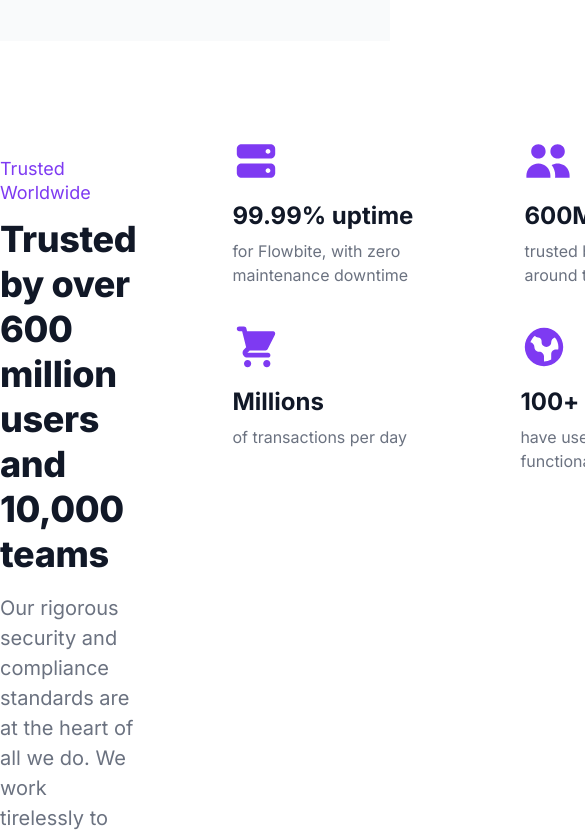
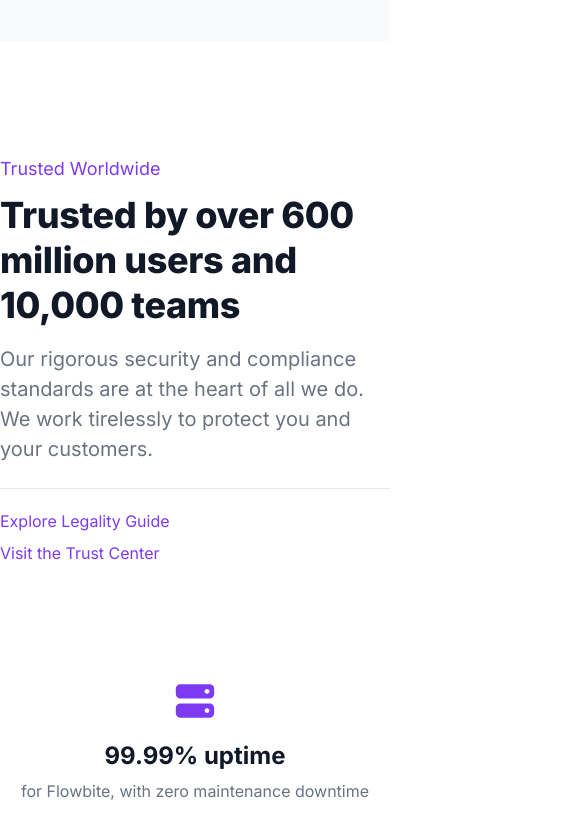
Before and after one commit to piotrfijol/landwind-landing-page, a React (Vite) app: page / in a window 390 px wide. Shown: the part 4580-5419 px from the top of the page, 585 px wide, since content can reach past the window. Built offline with nearby package versions, Linux system fonts and the light colour scheme.

Commit message:
Make SocialProof section fully responsive

```diff
--- a/src/components/Sections/SocialProof.jsx
+++ b/src/components/Sections/SocialProof.jsx
@@ -10,7 +10,7 @@ import { StatCard } from '../StatCard';
 export const SocialProof = () => {
   return (
     <div className="bg-white py-24">
-        <div className="container mx-auto flex gap-x-24">
+        <div className="container mx-auto flex flex-col lg:flex-row gap-y-24 gap-x-24">
 
             {/* Left content */}
             <div className="py-5">
@@ -26,18 +26,18 @@ export const SocialProof = () => {
 
             {/* Right content */}
             <div className="flex flex-col gap-y-9">
-                <div className="flex gap-x-9">
+                <div className="flex flex-col md:flex-row gap-8 text-center md:text-left">
 
-                    <StatCard>
-                        <StatCard.Icon>
+                    <StatCard className="flex-1">
+                        <StatCard.Icon className="max-md:mx-auto">
                             <img src={ServersIcon} />
                         </StatCard.Icon>
                         <StatCard.Title>99.99% uptime</StatCard.Title>
                         <StatCard.Description>for Flowbite, with zero maintenance downtime</StatCard.Description>
                     </StatCard>
 
-                    <StatCard>
-                        <StatCard.Icon>
+                    <StatCard className="flex-1">
+                        <StatCard.Icon className="max-md:mx-auto">
                             <img src={PeopleIcon} />
                         </StatCard.Icon>
                         <StatCard.Title>600M+ Users</StatCard.Title>
@@ -46,18 +46,18 @@ export const SocialProof = () => {
 
                 </div>
 
-                <div className="flex gap-8">
+                <div className="flex flex-col md:flex-row gap-8 text-center md:text-left">
 
-                    <StatCard>
-                        <StatCard.Icon>
+                    <StatCard className="flex-1">
+                        <StatCard.Icon className="max-md:mx-auto">
                             <img src={CartIcon} />
                         </StatCard.Icon>
                         <StatCard.Title>Millions</StatCard.Title>
                         <StatCard.Description>of transactions per day</StatCard.Description>
                     </StatCard>
 
-                    <StatCard>
-                        <StatCard.Icon>
+                    <StatCard className="flex-1">
+                        <StatCard.Icon className="max-md:mx-auto">
                             <img src={GlobeIcon} />
                         </StatCard.Icon>
                         <StatCard.Title>100+ countries</StatCard.Title>
```
